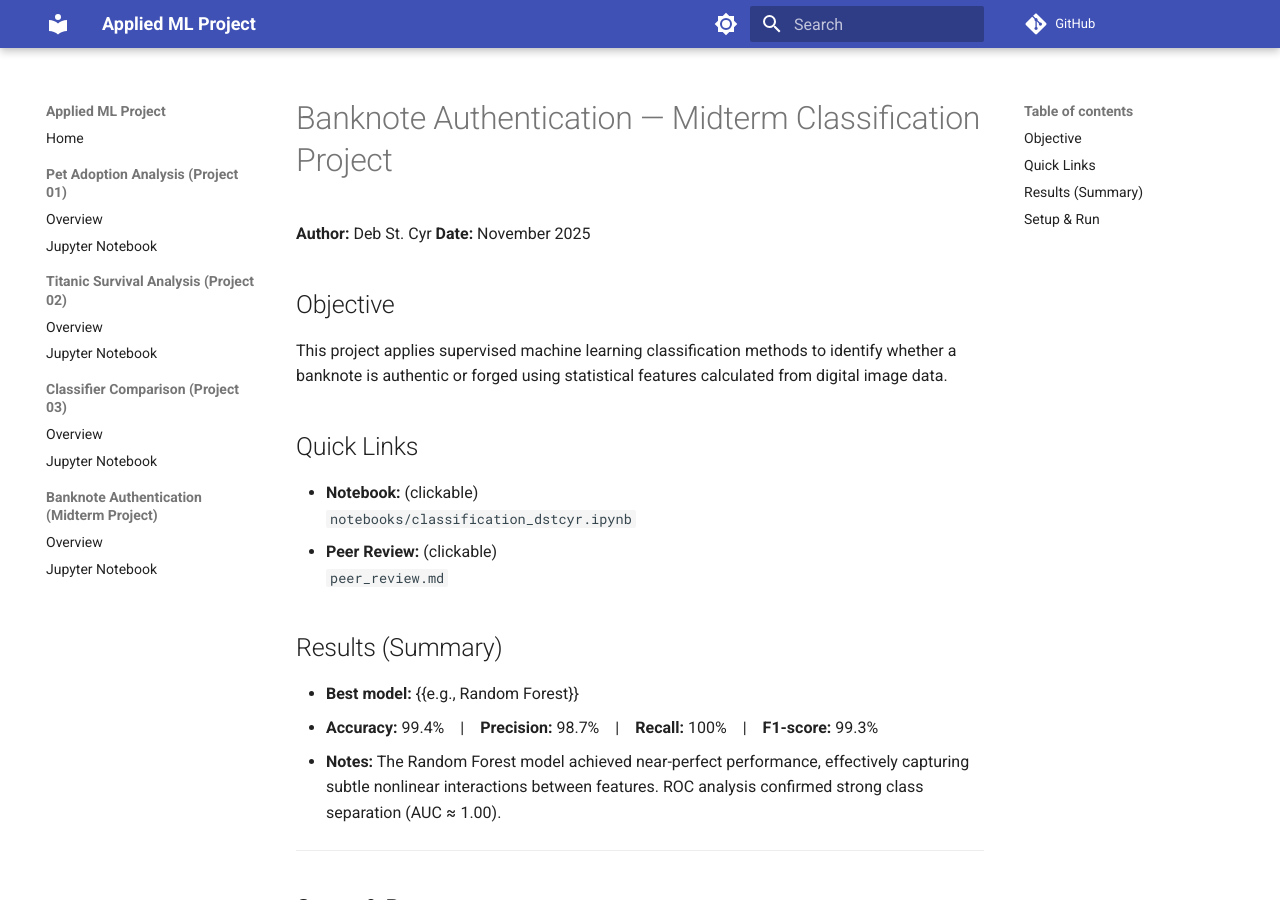
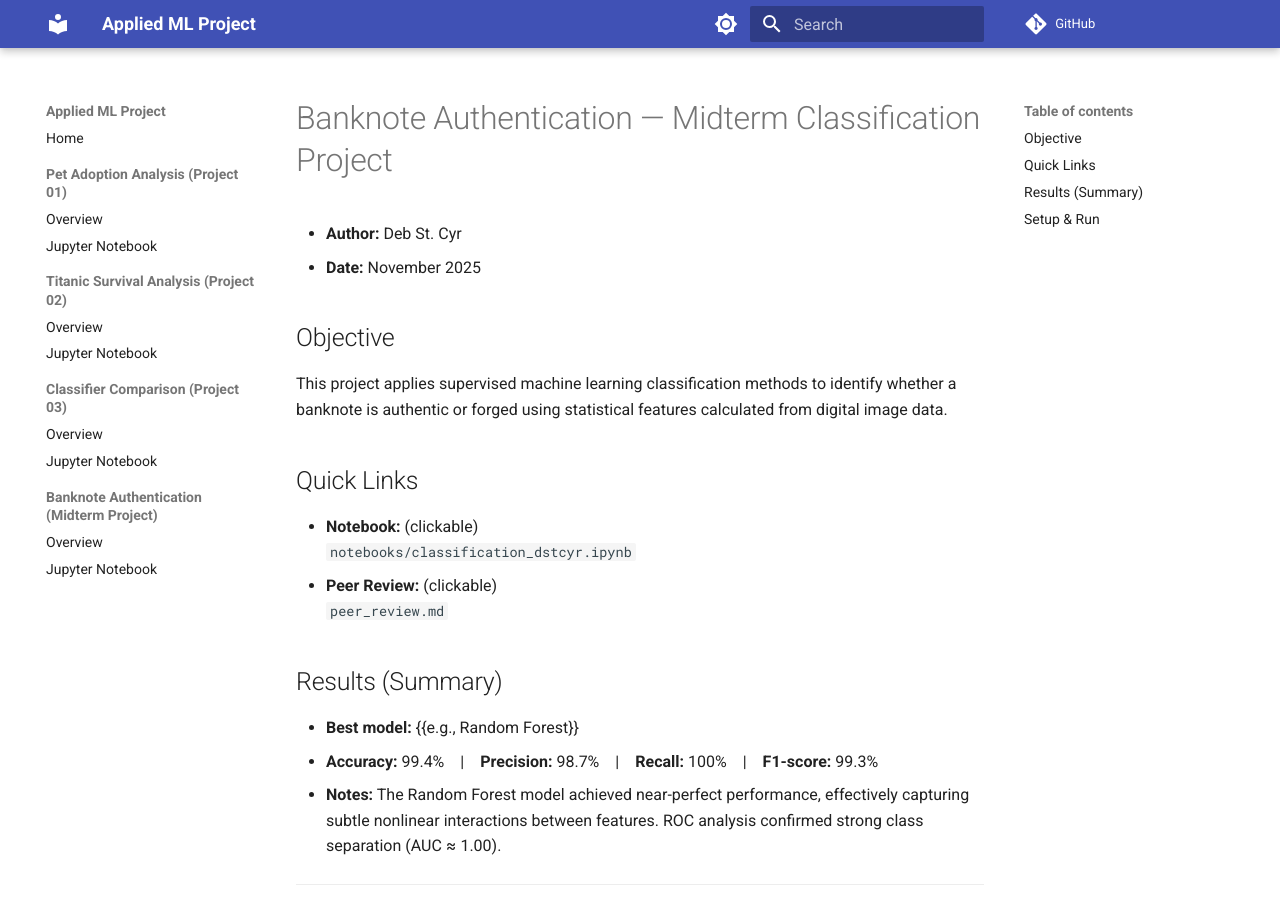
Before and after one commit to 14dstcyr/applied-ml-dstcyr, an MkDocs documentation site: the page built from notebooks/midterm/README.md, in a window 1280 px wide and 900 px high. Built offline with MkDocs 1.6.1 and Material for MkDocs 9.7.7, drawn with Linux system fonts in a browser that asks for light colours; comment, search, counter and statistics services are not loaded.

```diff
--- a/notebooks/midterm/README.md
+++ b/notebooks/midterm/README.md
@@ -1,7 +1,7 @@
 # Banknote Authentication — Midterm Classification Project
 
-**Author:** Deb St. Cyr
-**Date:** November 2025
+- **Author:** Deb St. Cyr
+- **Date:** November 2025
 
 ## Objective
 
```
